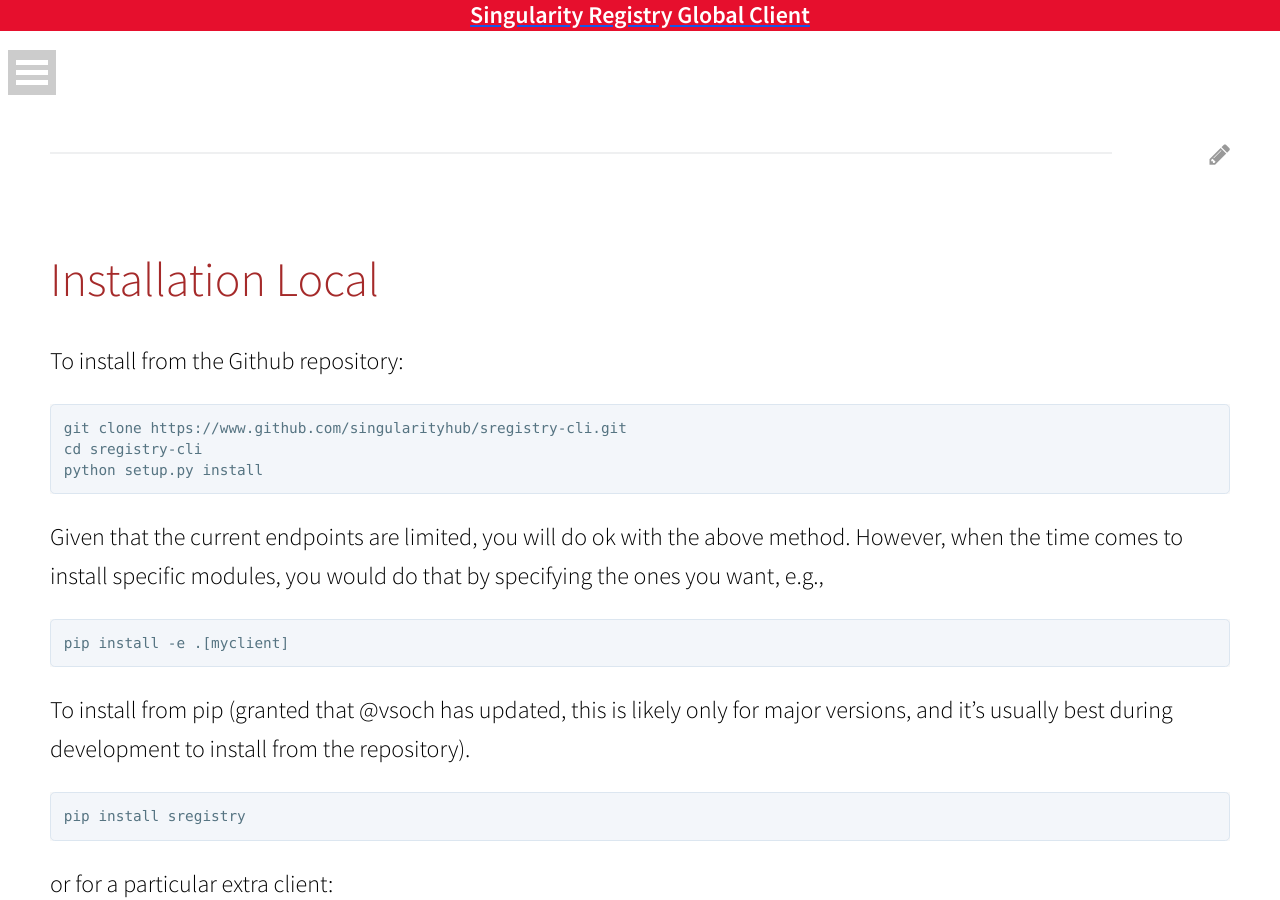
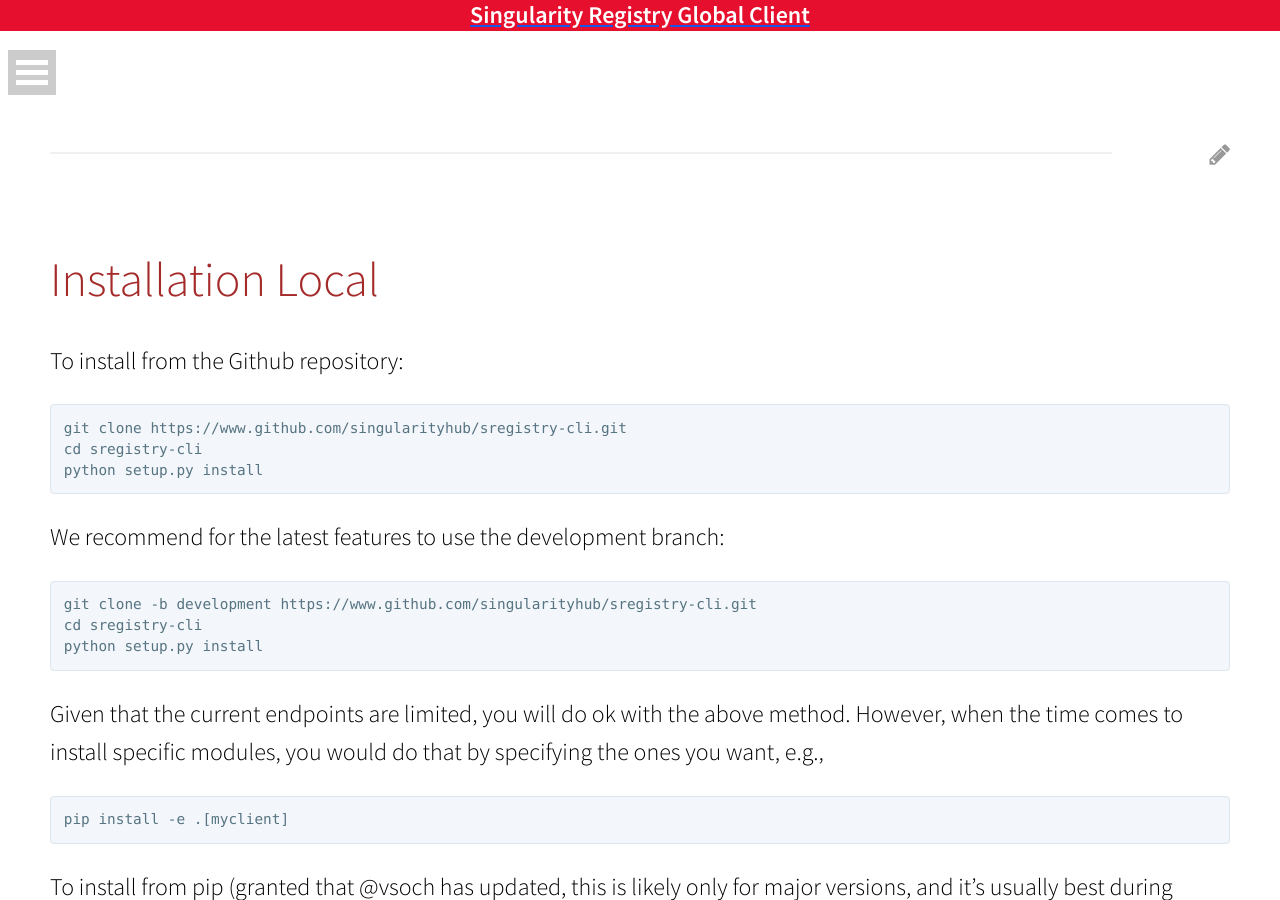
Before and after one commit to singularityhub/sregistry-cli, a Jekyll site: the page built from docs/install.md, in a window 1280 px wide and 900 px high. Built offline with Jekyll 4.4.1, drawn with Linux system fonts in a browser that asks for light colours; nearby versions of some CDN libraries.

Commit message:
updating install instructions to recommend development

````diff
--- a/docs/install.md
+++ b/docs/install.md
@@ -12,6 +12,14 @@
 
 ```
 git clone https://www.github.com/singularityhub/sregistry-cli.git
+cd sregistry-cli
+python setup.py install
+```
+
+We recommend for the latest features to use the development branch:
+
+```
+git clone -b development https://www.github.com/singularityhub/sregistry-cli.git
 cd sregistry-cli
 python setup.py install
 ```
````
Also changed, not shown: CHANGELOG.md.
